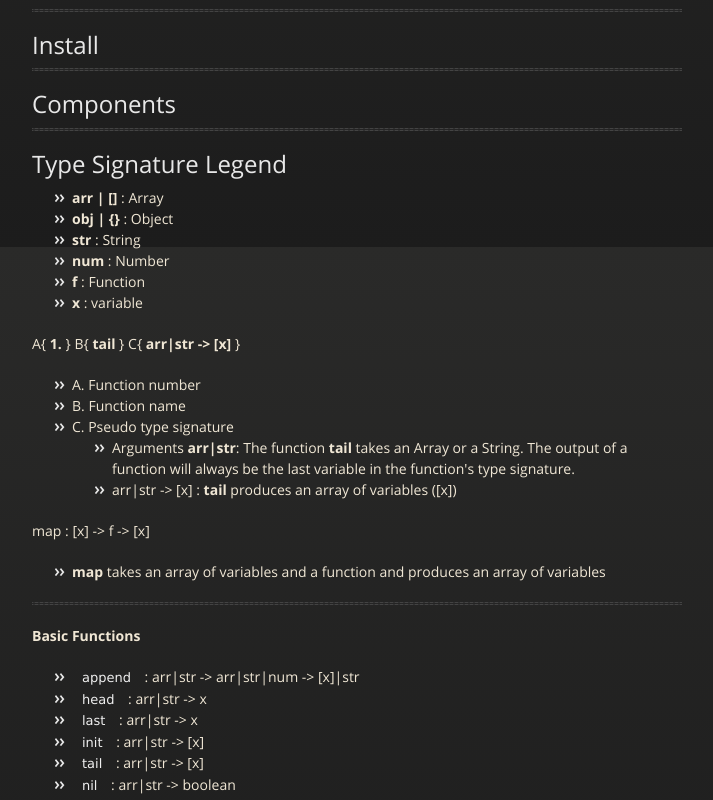
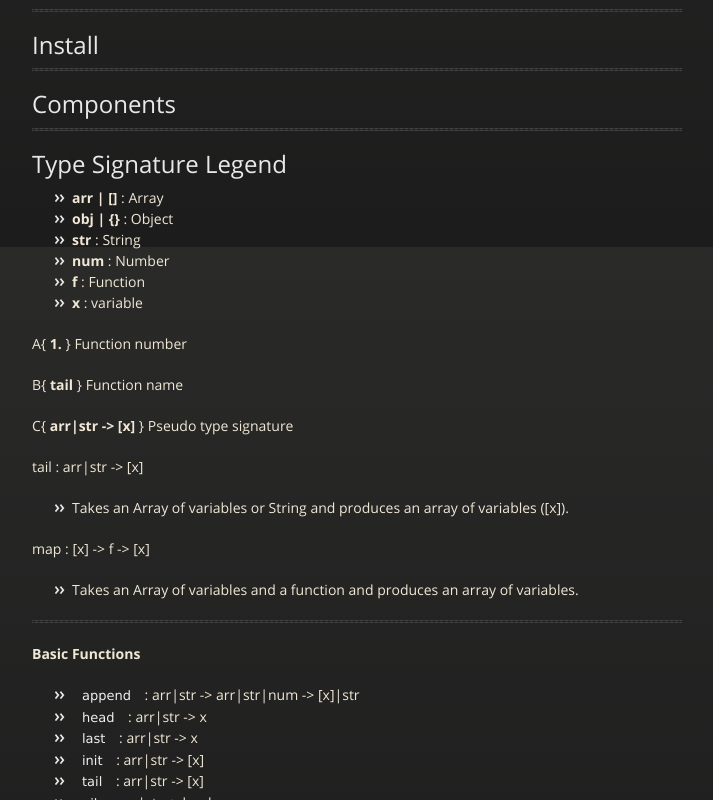
Before and after one commit to HeavyMedl/lists, a plain HTML site: page index.html in a window 1280 px wide. Shown: the part 553-1353 px from the top of the page, without its empty margins (283-996 px from the left). Drawn offline with nearby package versions, Linux system fonts and the light colour scheme.

```diff
--- a/index.html
+++ b/index.html
@@ -74,25 +74,22 @@
 <strong>x</strong> : variable</li>
 </ul>
 
-<p>A{ <strong>1.</strong> } B{ <strong>tail</strong> } C{ <strong>arr|str -&gt; [x]</strong> }</p>
+<p>A{ <strong>1.</strong> } Function number</p>
+
+<p>B{ <strong>tail</strong> } Function name</p>
+
+<p>C{ <strong>arr|str -&gt; [x]</strong> } Pseudo type signature</p>
+
+<p>tail : arr|str -&gt; [x] </p>
 
 <ul>
-<li>A. Function number</li>
-<li>B. Function name</li>
-<li>C. Pseudo type signature
-
-<ul>
-<li>Arguments <strong>arr|str</strong>: The function <strong>tail</strong> takes an Array or a String. The output of a function will always be the last variable in the function's type signature.</li>
-<li>arr|str -&gt; [x] : <strong>tail</strong> produces an array of variables ([x])</li>
-</ul>
-</li>
+<li>Takes an Array of variables or String and produces an array of variables ([x]).</li>
 </ul>
 
 <p>map : [x] -&gt; f -&gt; [x]</p>
 
 <ul>
-<li>
-<strong>map</strong> takes an array of variables and a function and produces an array of variables</li>
+<li>Takes an Array of variables and a function and produces an array of variables.</li>
 </ul>
 
 <hr>
```
Also changed, not shown: params.json (+1 -1 lines).
